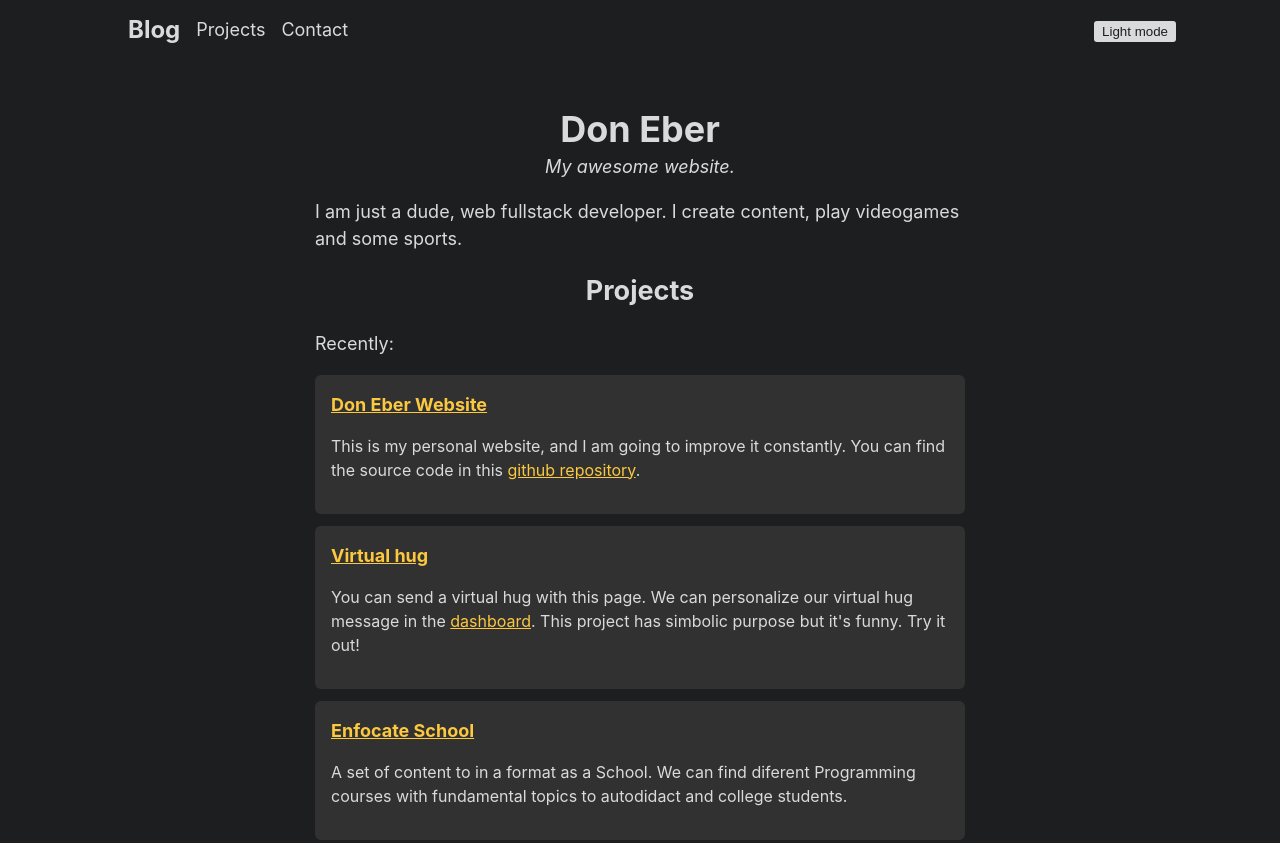
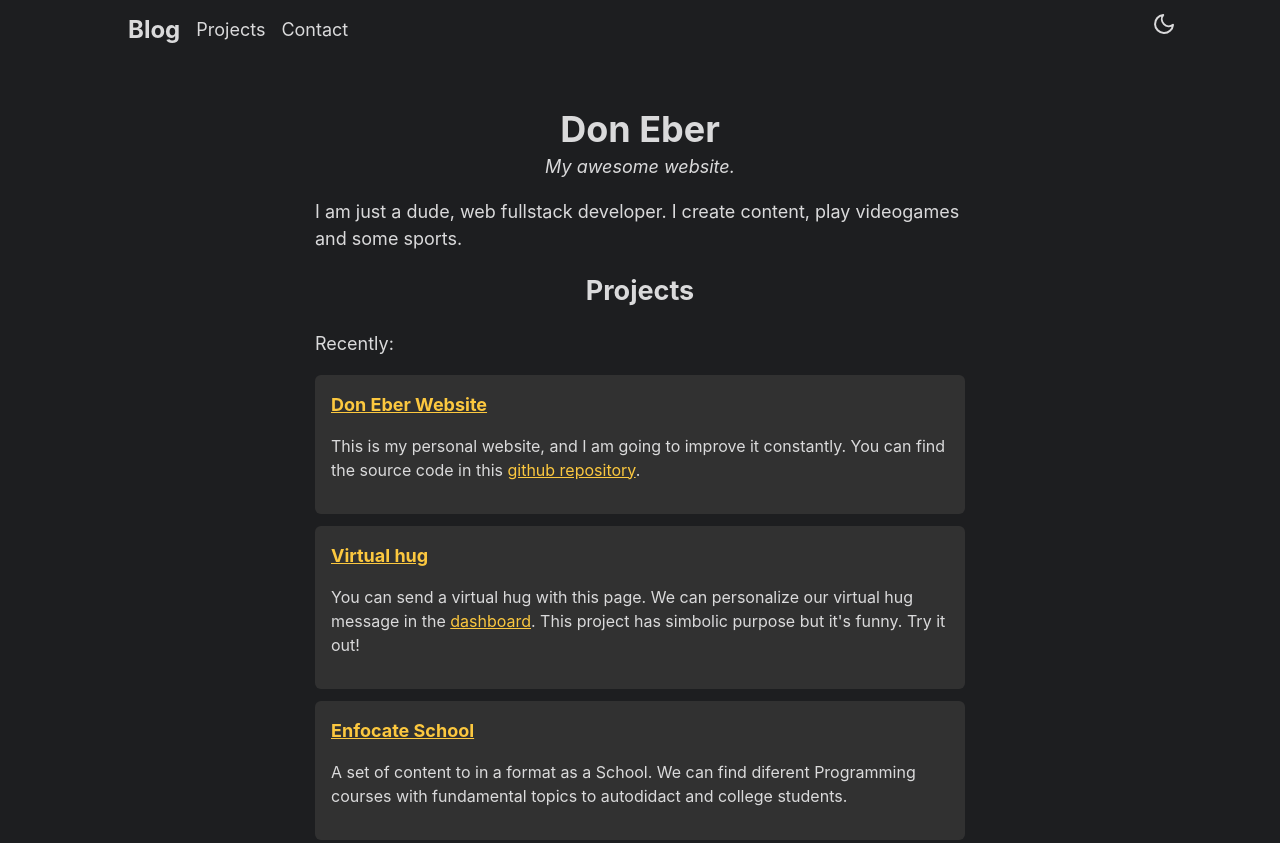
Before and after one commit to doneber/old-website, a website built with Vite: page index.html in a window 1280 px wide. Shown: the top 843 px of the page. Built offline with nearby package versions, Linux system fonts and the light colour scheme.

Commit message:
Add change theme icons and default dark style

```diff
--- a/index.html
+++ b/index.html
@@ -10,7 +10,7 @@
     <title>Don Eber</title>
 </head>
 
-<body>
+<body class="dark-theme">
     <header>
         <nav>
             <ul>
@@ -18,8 +18,9 @@
                 <li><a href="#projects">Projects</a></li>
                 <li><a href="#contact">Contact</a></li>
             </ul>
-            <div class="options">
-                <button id="darkModeBtn">Dark mode</button>
+            <div id="themeOption">
+                <svg id="sun" xmlns="http://www.w3.org/2000/svg" width="24" height="24" viewBox="0 0 24 24" fill="none" stroke="currentcolor" stroke-width="2" stroke-linecap="round" stroke-linejoin="round" data-darkreader-inline-stroke="" style="--darkreader-inline-stroke:currentcolor;"><circle cx="12" cy="12" r="5"></circle><line x1="12" y1="1" x2="12" y2="3"></line><line x1="12" y1="21" x2="12" y2="23"></line><line x1="4.22" y1="4.22" x2="5.64" y2="5.64"></line><line x1="18.36" y1="18.36" x2="19.78" y2="19.78"></line><line x1="1" y1="12" x2="3" y2="12"></line><line x1="21" y1="12" x2="23" y2="12"></line><line x1="4.22" y1="19.78" x2="5.64" y2="18.36"></line><line x1="18.36" y1="5.64" x2="19.78" y2="4.22"></line></svg>
+                <svg id="moon" xmlns="http://www.w3.org/2000/svg" width="24" height="24" viewBox="0 0 24 24" fill="none" stroke="currentcolor" stroke-width="2" stroke-linecap="round" stroke-linejoin="round" data-darkreader-inline-stroke="" style="--darkreader-inline-stroke:currentcolor;"><path d="M21 12.79A9 9 0 1111.21 3 7 7 0 0021 12.79z"></path></svg>
             </div>
         </nav>
     </header>
--- a/main.js
+++ b/main.js
@@ -1,13 +1,7 @@
 import './style.css'
 
-let darkMode = false
 function changeTheme() {
-    if (darkMode)
-        document.getElementById('darkModeBtn').innerText = 'Dark mode'
-    else
-        document.getElementById('darkModeBtn').innerText = 'Light mode'
     document.body.classList.toggle('dark-theme')
-    darkMode = !darkMode
 }
-document.getElementById('darkModeBtn').addEventListener('click', changeTheme)
-changeTheme() // starts with darkMode
+
+document.querySelector('#themeOption').addEventListener('click', changeTheme)
--- a/style.css
+++ b/style.css
@@ -31,7 +31,12 @@ body {
     color: var(--color-text);
     font: 18px/1.5 -apple-system, BlinkMacSystemFont, "Segoe UI", Roboto, "Helvetica Neue", Arial, "Noto Sans", sans-serif, "Apple Color Emoji", "Segoe UI Emoji", "Segoe UI Symbol", "Noto Color Emoji";
     margin: 0;
-
+    &:not(.dark-theme) #moon{
+        display: none;
+    }
+    &:not(:not(.dark-theme)) #sun{
+        display: none;
+    }
     &>header {
         position: sticky;
         top: 0;
@@ -44,14 +49,8 @@ body {
             max-width: calc(1024px + var(--gap)*2);
             line-height: 60px;
 
-            & .options {
-                & button {
-                    background-color: var(--color-text);
-                    color: var(--color-background);
-                    border: 2px solid transparent;
-                    border-radius: 3px;
-                    cursor: pointer;
-                }
+            & #themeOption {
+                cursor: pointer;
             }
 
             & ul {
```
